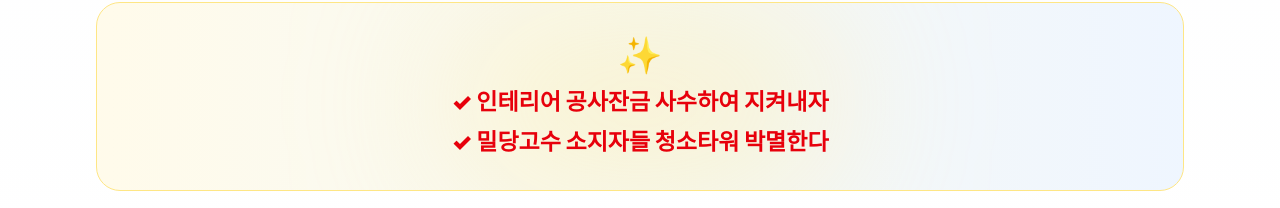
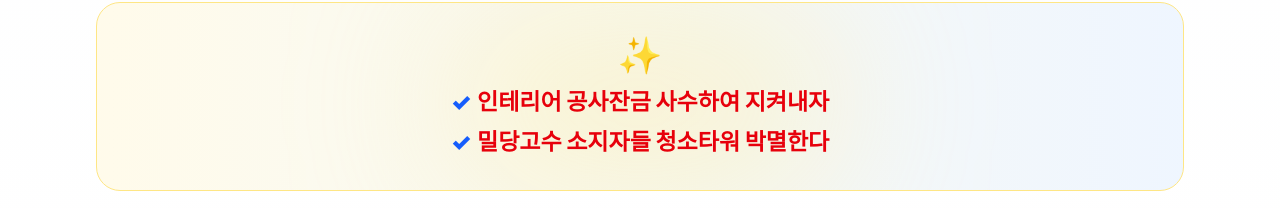
Before and after one commit to timbach9741-wq/CleaningTower, a React (Vite) app: page /b2b/quote in a window 1280 px wide. Shown: the part 2003-2211 px from the top of the page. Built offline with nearby package versions, Linux system fonts and the light colour scheme; a web font is replaced by a local one.

Commit message:
docs: B2B 견적 페이지 하단 배너 체크 표시만 파란색으로 스타일 수정
- 하단 무상 강조 배너 내의 두 개 빨간색 단락 앞의 체크(✓) 표시만 파란색(text-blue-600)으로 표시되도록 span 스타일 래핑 및 마진 추가

```diff
--- a/src/pages/B2BQuote.tsx
+++ b/src/pages/B2BQuote.tsx
@@ -889,10 +889,10 @@ export default function Quote() {
                     <div className="hidden lg:block absolute top-0 left-1/2 -translate-x-1/2 w-[400px] h-[200px] bg-amber-200/30 rounded-full blur-[80px] pointer-events-none" />
                     <span className="text-2xl lg:text-4xl mb-1.5 lg:mb-3 block relative z-10">✨</span>
                     <p className="text-[17px] lg:text-[23px] font-black text-red-600 mb-1 lg:mb-2 break-keep relative z-10 leading-snug">
-                      ✓ 인테리어 공사잔금 사수하여 지켜내자
+                      <span className="text-blue-600 mr-1.5">✓</span>인테리어 공사잔금 사수하여 지켜내자
                     </p>
                     <p className="text-[17px] lg:text-[23px] font-black text-red-600 break-keep relative z-10 leading-snug">
-                      ✓ 밀당고수 소지자들 청소타워 박멸한다
+                      <span className="text-blue-600 mr-1.5">✓</span>밀당고수 소지자들 청소타워 박멸한다
                     </p>
                   </div>
                 </div>
```
